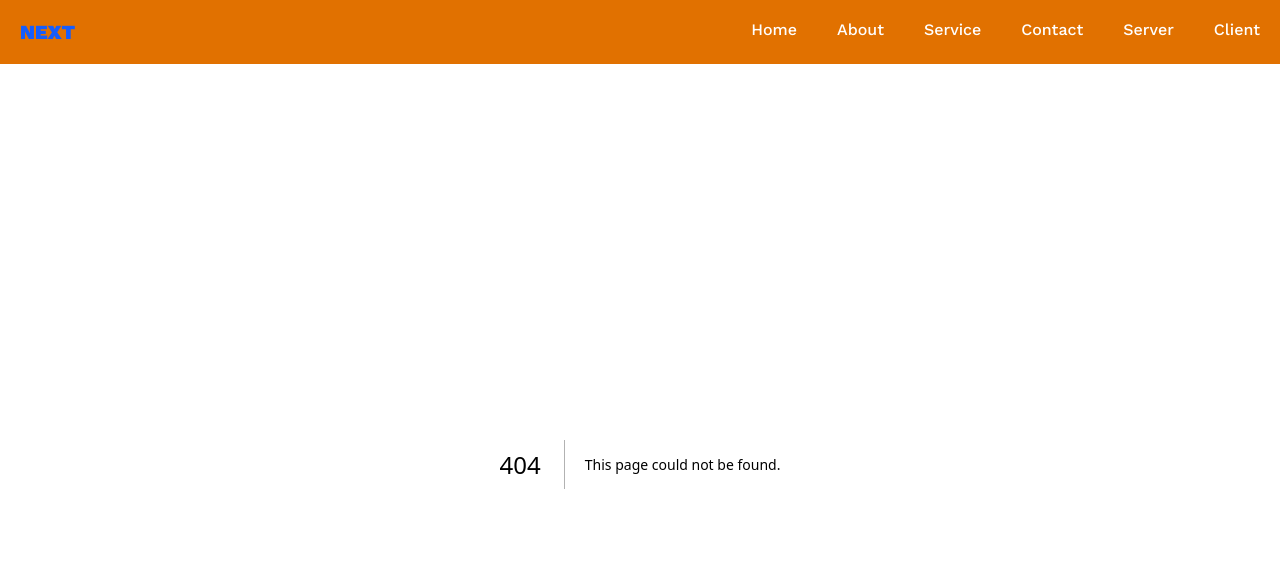
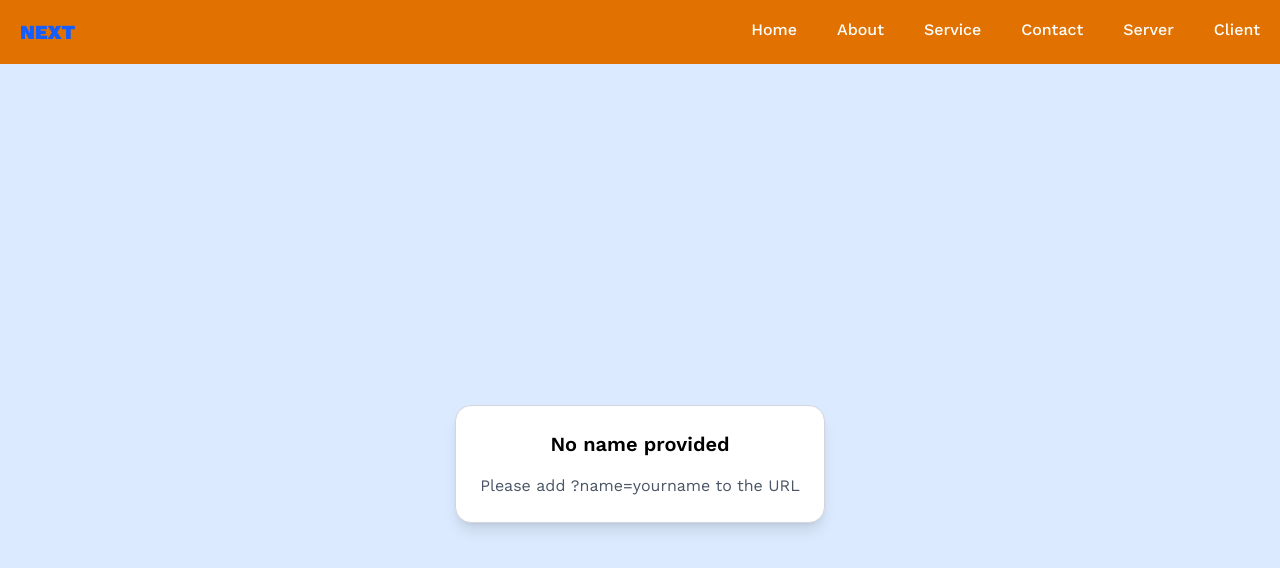
Before and after one commit to Prasoonsoni398/Next_App, a Next.js app in the folder client/: page /datafetch/servercomp in a window 1280 px wide. Before the commit this address had no page. Shown: the top 568 px of the page. Built offline with nearby package versions, Linux system fonts and the light colour scheme.

Commit message:
feat: add Datafetch and DatafetchServer components for data handling

```diff
--- /dev/null
+++ b/client/app/(user)/blog/[...slug]/page.tsx
@@ -0,0 +1,17 @@
+interface Blogprops {
+    params: Promise<{
+    slug: string;
+  }>;
+}
+
+
+ const Page =async (props:Blogprops) => {
+    const {slug} = await props.params
+    console.log(slug);
+
+  return (
+    <>Page</>
+  );
+};
+
+export default Page
--- /dev/null
+++ b/client/app/(user)/datafetch/page.tsx
@@ -0,0 +1,9 @@
+
+
+const Datafetch = async () => {
+  return (
+    <>Data Fetching</>
+  );
+};
+
+export default Datafetch;
--- /dev/null
+++ b/client/app/(user)/datafetch/servercomp/page.tsx
@@ -0,0 +1,42 @@
+interface ServercompProps {
+    searchParams: Promise<{
+        name?: string
+        probability?:number
+    }>
+}
+
+const DatafetchServer = async ({ searchParams }: ServercompProps) => {
+
+    const params = await searchParams;
+    const userName = params.name
+
+
+    if (!userName) {
+        return (
+            <div className="min-h-screen flex items-center justify-center bg-blue-100">
+                <div className="bg-white p-6 rounded-2xl gap-4 flex flex-col shadow-lg hover:shadow-xl transition-all border border-gray-300 hover:border-blue-500 hover:-translate-1.5 duration-300 text-center">
+                    <h1 className="text-xl font-semibold">No name provided</h1>
+                    <p className="text-gray-600">Please add ?name=yourname to the URL</p>
+                </div>
+            </div>
+        )
+    }
+
+    const res = await fetch(`https://api.genderize.io?name=${userName}`)
+    const userData = await res.json()
+
+    console.log(userData);
+    const probability = userData.probability*100
+
+    return (
+        <>
+            <div className="flex flex-col gap-2">
+                <p className="capitalize"><span className="font-bold">  Name:</span> <span className="text-md text-blue-500 font-bold">{userData.name}</span></p>
+                <span> Gender - {userData.gender}</span>
+                <span> Probability - {probability}</span>
+            </div>
+        </>
+    );
+};
+
+export default DatafetchServer;
--- a/client/app/(user)/layout.tsx
+++ b/client/app/(user)/layout.tsx
@@ -9,7 +9,7 @@ interface UserLayoutProps{
 export default function RootLAyout({ children }:UserLayoutProps) {
   return (
 
-    <div className="min-h-screen  p-6">
+    <div className="min-h-screen ">
 
       {children}
     </div>
```
